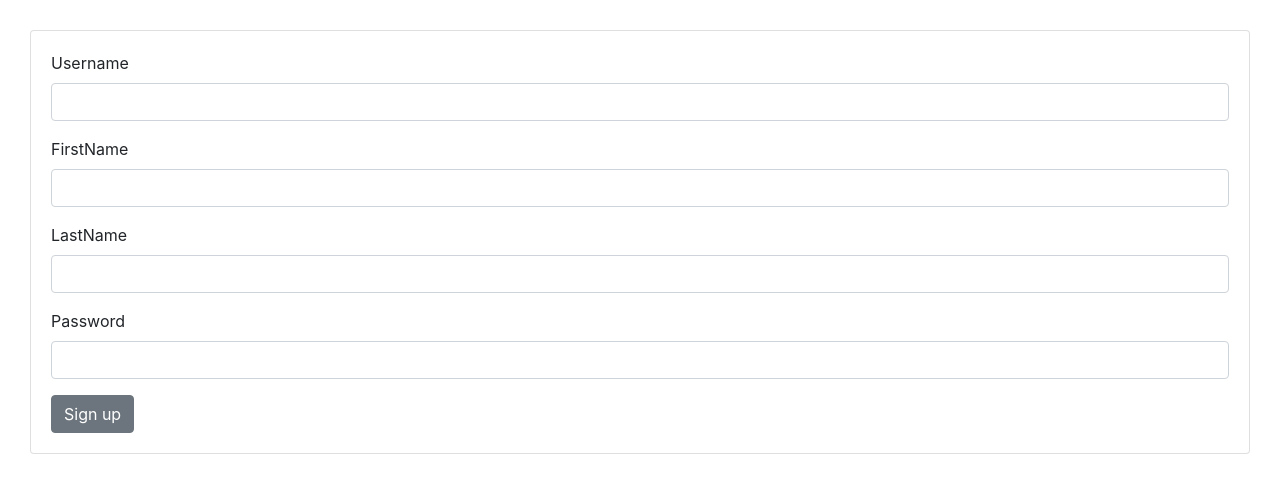
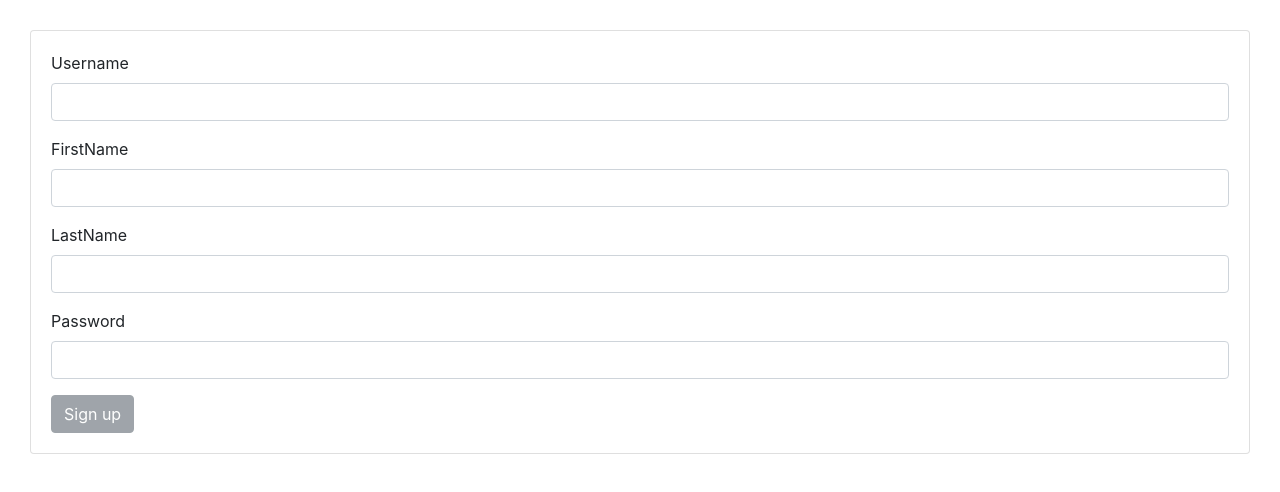
Before and after one commit to AlexTargonski/jwt-auth, a React (Create React App) app: page /sign_up in a window 1280 px wide. Shown: the top 492 px of the page. Built offline with nearby package versions, Linux system fonts and the light colour scheme.

Commit message:
add some validation

```diff
--- a/src/LoginPage.js
+++ b/src/LoginPage.js
@@ -9,6 +9,8 @@ import {
   CardBody
 }                           from 'reactstrap';
 import styled               from 'styled-components';
+import * as R               from 'ramda';
+import validator            from 'validator';
 
 import { Login }            from './actions/userActions';
 
@@ -53,7 +55,10 @@ class LoginPage extends Component {
                 onChange={this.onChange}
               />
             </FormGroup>
-            <Button type="submit">
+            <Button
+              type="submit"
+              disabled={!canSubmitForm(this.state)}
+            >
               Login
             </Button>
           </form>
@@ -62,6 +67,12 @@ class LoginPage extends Component {
     );
   }
 }
+
+const canSubmitForm = ({ username, password }) => R.all(R.equals(true))([
+  validator.isEmail(username),
+  !R.isEmpty(username),
+  !R.isEmpty(password),
+]);
 
 const StyledCard = styled(Card)`
   margin : 30px;
--- a/src/SignUpPage.js
+++ b/src/SignUpPage.js
@@ -9,6 +9,8 @@ import {
   Card,
   CardBody
 }                           from 'reactstrap';
+import * as R               from 'ramda';
+import validator            from 'validator';
 
 import { signUp }           from './actions/userActions';
 
@@ -75,7 +77,10 @@ class SignUpPage extends Component {
                 onChange={this.onChange}
               />
             </FormGroup>
-            <Button type="submit">
+            <Button
+              type="submit"
+              disabled={!canSubmitForm(this.state)}
+            >
               Sign up
             </Button>
           </form>
@@ -84,6 +89,19 @@ class SignUpPage extends Component {
     );
   }
 }
+
+const canSubmitForm = ({
+  username,
+  password,
+  firstName,
+  lastName,
+}) => R.all(R.equals(true))([
+  validator.isEmail(username),
+  !R.isEmpty(username),
+  !R.isEmpty(password),
+  !R.isEmpty(firstName),
+  !R.isEmpty(lastName),
+]);
 
 const StyledCard = styled(Card)`
   margin : 30px;
```
